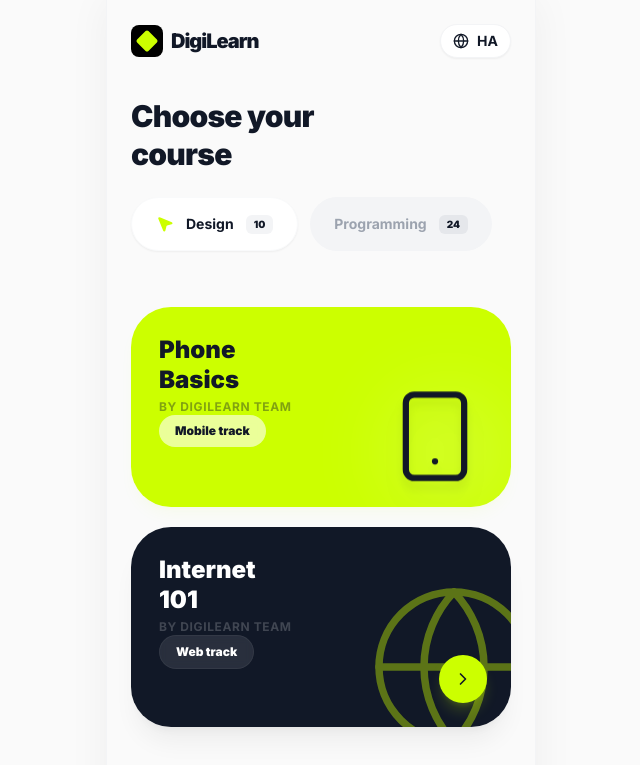
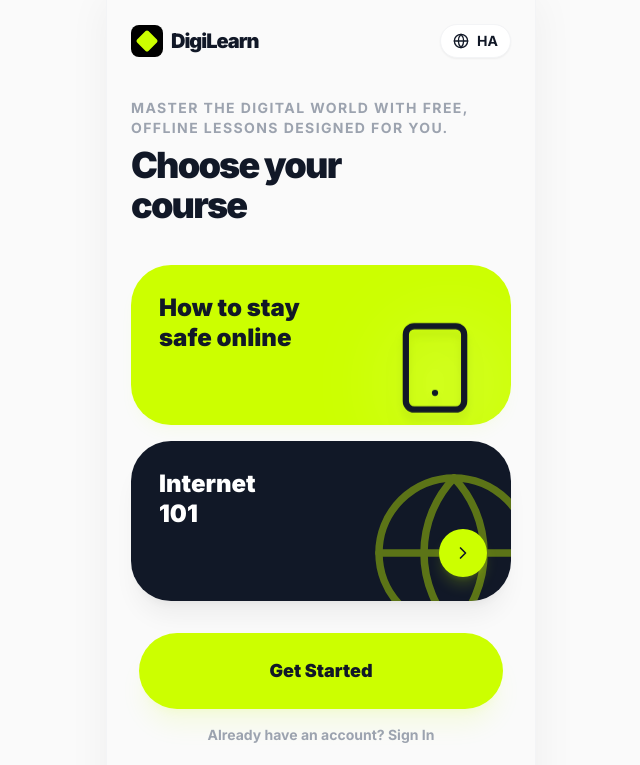
Before and after one commit to UsmanArazak/digilearn, a Next.js app: page / in a window 1280 px wide. Shown: the top 765 px of the page, without its empty margins (319-959 px from the left). Built offline with nearby package versions, Linux system fonts and the light colour scheme.

Commit message:
style: Refined landing page UI: removed tabs, renamed tracks, added hero info, and streamlined cards

```diff
--- a/src/app/page.tsx
+++ b/src/app/page.tsx
@@ -2,7 +2,7 @@
 
 import { useTranslation } from 'react-i18next';
 import Link from 'next/link';
-import { MousePointer2, Smartphone, ChevronRight, Layout, Search, Target, User, Globe } from 'lucide-react';
+import { Smartphone, ChevronRight, Globe } from 'lucide-react';
 import LanguageSwitcher from '@/components/LanguageSwitcher';
 
 export default function LandingPage() {
@@ -22,41 +22,24 @@ export default function LandingPage() {
       </header>
 
       {/* Hero Section */}
-      <section className="mb-10">
-        <h1 className="text-3xl font-black leading-tight mb-2 tracking-tight whitespace-pre-line">
+      <section className="mb-8">
+        <p className="text-gray-400 font-bold text-sm mb-2 uppercase tracking-widest animate-fade-in-up">
+           {t('landing.info')}
+        </p>
+        <h1 className="text-4xl font-black leading-[1.1] mb-2 tracking-tighter whitespace-pre-line">
            {t('landing.choose_course')}
         </h1>
-
-        {/* Category Chips */}
-        <div className="flex gap-3 overflow-x-auto py-4 no-scrollbar -mx-6 px-6">
-           <div className="bg-white p-4 px-6 rounded-full shadow-sm flex items-center gap-3 border border-gray-50 flex-shrink-0">
-              <MousePointer2 size={18} className="text-accent fill-accent" />
-              <span className="font-bold text-sm">{t('landing.categories.design')}</span>
-              <span className="bg-gray-100 px-2 py-0.5 rounded-md text-[10px] font-black">10</span>
-           </div>
-           <div className="bg-gray-100 p-4 px-6 rounded-full flex items-center gap-3 flex-shrink-0">
-              <span className="font-bold text-sm text-gray-400">{t('landing.categories.programming')}</span>
-              <span className="bg-gray-200 px-2 py-0.5 rounded-md text-[10px] font-black">24</span>
-           </div>
-        </div>
       </section>
 
-      {/* Big Course Cards */}
-      <section className="flex flex-col gap-5 mb-10">
-        {/* Phone Basics Card */}
-        <div className="bg-accent rounded-[2.5rem] p-7 relative overflow-hidden min-h-[200px] shadow-lg shadow-accent/5 flex flex-col active:scale-[0.98] transition-transform">
+      {/* Course Cards */}
+      <section className="flex flex-col gap-4 mb-8">
+        {/* Safe Online Card */}
+        <div className="bg-accent rounded-[2.5rem] p-7 relative overflow-hidden min-h-[160px] shadow-lg shadow-accent/5 flex flex-col active:scale-[0.98] transition-transform">
            <div className="relative z-10 flex flex-col h-full">
              <div className="flex justify-between items-start">
-                <h2 className="text-2xl font-black leading-tight max-w-[140px] text-gray-900">
-                   {t('skill_tracks.phone_basics.title')}
+                <h2 className="text-2xl font-black leading-tight max-w-[160px] text-gray-900">
+                   {t('skill_tracks.stay_safe_online.title')}
                 </h2>
-             </div>
-             <p className="text-xs font-bold text-gray-900/40 mt-1 uppercase tracking-wider">{t('landing.by_author')}</p>
-
-             <div className="mt-auto">
-                <div className="bg-white/60 backdrop-blur-sm px-4 py-2 rounded-full text-xs font-black inline-block">
-                   {t('landing.mobile_track')}
-                </div>
              </div>
            </div>
 
@@ -70,19 +53,12 @@ export default function LandingPage() {
         </div>
 
         {/* Internet 101 Card */}
-        <div className="bg-gray-900 rounded-[2.5rem] p-7 relative overflow-hidden min-h-[200px] shadow-xl shadow-black/5 flex flex-col active:scale-[0.98] transition-transform">
+        <div className="bg-gray-900 rounded-[2.5rem] p-7 relative overflow-hidden min-h-[160px] shadow-xl shadow-black/5 flex flex-col active:scale-[0.98] transition-transform">
            <div className="relative z-10 flex flex-col h-full">
              <div className="flex justify-between items-start">
                 <h2 className="text-2xl font-black leading-tight max-w-[140px] text-white">
                    {t('skill_tracks.internet_101.title')}
                 </h2>
-             </div>
-             <p className="text-xs font-bold text-white/20 mt-1 uppercase tracking-wider">{t('landing.by_author')}</p>
-
-             <div className="mt-auto">
-                <div className="bg-white/10 backdrop-blur-sm px-4 py-2 rounded-full text-xs font-black text-white inline-block border border-white/5">
-                   {t('landing.web_track')}
-                </div>
              </div>
            </div>
 
@@ -108,14 +84,6 @@ export default function LandingPage() {
            {t('landing.sign_in')}
         </Link>
       </div>
-
-      {/* Floating Bottom Navigation (Aesthetic only like reference) */}
-      <div className="fixed bottom-8 left-1/2 -translate-x-1/2 w-[90%] max-w-[380px] bg-white/80 backdrop-blur-2xl p-4 rounded-full shadow-2xl border border-white/20 flex justify-around items-center z-50">
-         <div className="bg-gray-100 p-3 rounded-full text-gray-900"><Layout size={20} /></div>
-         <div className="p-3 text-gray-300"><Search size={20} /></div>
-         <div className="p-3 text-gray-300"><Target size={20} /></div>
-         <div className="p-3 text-gray-300"><User size={20} /></div>
-      </div>
     </div>
   );
 }
--- a/src/locales/en/common.json
+++ b/src/locales/en/common.json
@@ -9,11 +9,8 @@
     "cta": "Get Started"
   },
   "landing": {
+    "info": "Master the digital world with free, offline lessons designed for you.",
     "choose_course": "Choose your\ncourse",
-    "categories": {
-      "design": "Design",
-      "programming": "Programming"
-    },
     "by_author": "By DigiLearn Team",
     "mobile_track": "Mobile track",
     "web_track": "Web track",
@@ -29,9 +26,9 @@
     }
   },
   "skill_tracks": {
-    "phone_basics": {
-      "title": "Phone Basics",
-      "description": "Learn to use your smartphone, install apps, and manage settings."
+    "stay_safe_online": {
+      "title": "How to stay safe online",
+      "description": "Learn to protect your personal information and recognize scams."
     },
     "internet_101": {
       "title": "Internet 101",
--- a/src/locales/ha/common.json
+++ b/src/locales/ha/common.json
@@ -9,11 +9,8 @@
     "cta": "Maza mu fara!"
   },
   "landing": {
+    "info": "Koyi harkar waya da intanet kyauta, ba tare da ka kashe ko sisi ba.",
     "choose_course": "Zaɓi darasin\nda kake so",
-    "categories": {
-      "design": "Zane-zane",
-      "programming": "Shirye-shirye"
-    },
     "by_author": "Daga DigiLearn Team",
     "mobile_track": "Darasin Waya",
     "web_track": "Darasin Intanet",
@@ -29,9 +26,9 @@
     }
   },
   "skill_tracks": {
-    "phone_basics": {
-      "title": "Sanin Wayar Ka",
-      "description": "Koyi yadda zaka saita wayar ka, sanya sabbin apps, da komai."
+    "stay_safe_online": {
+      "title": "Yadda za ka kare kanka",
+      "description": "Koyi yadda zaka kare bayanan ka daga masu damfara a yanar gizo."
     },
     "internet_101": {
       "title": "Ilimin Intanet",
```
